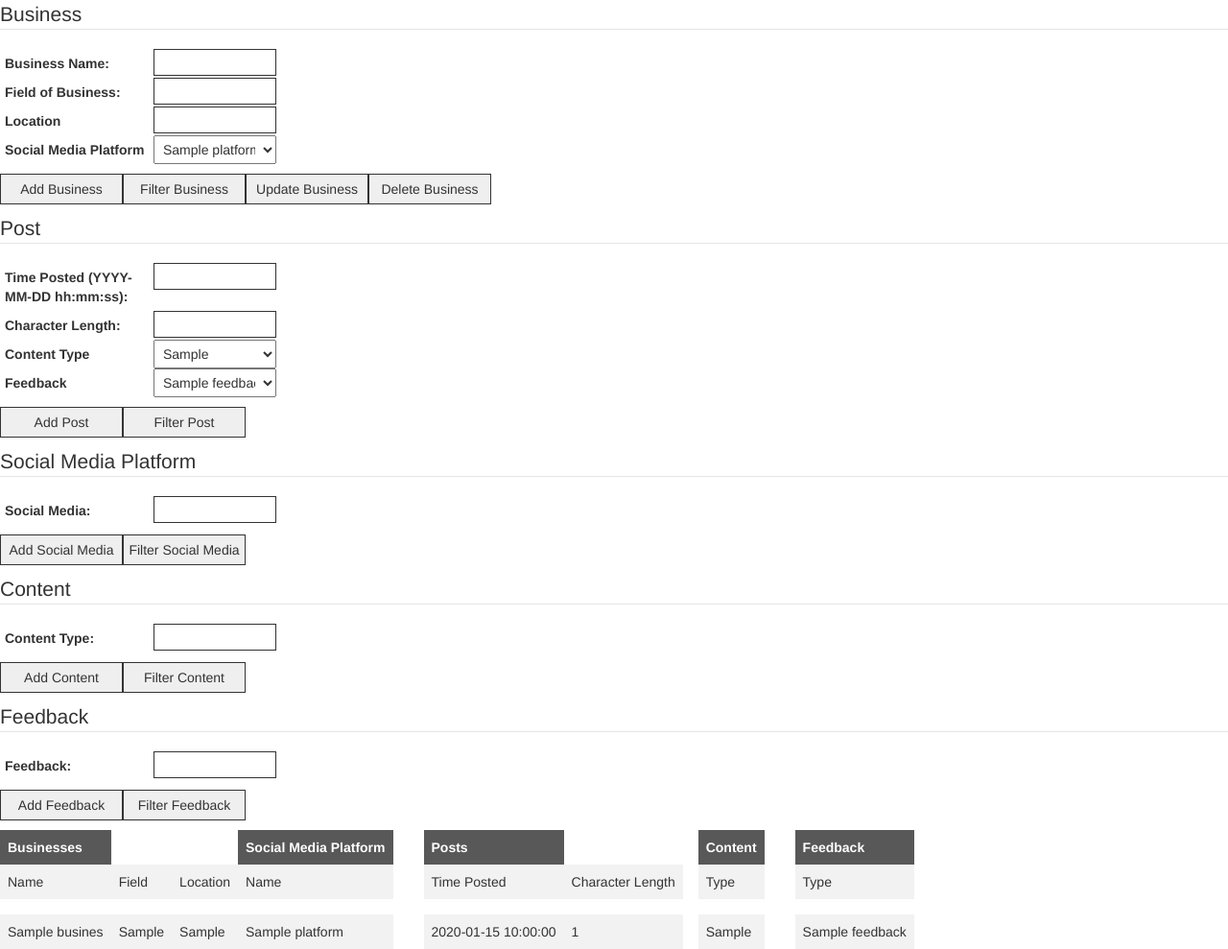
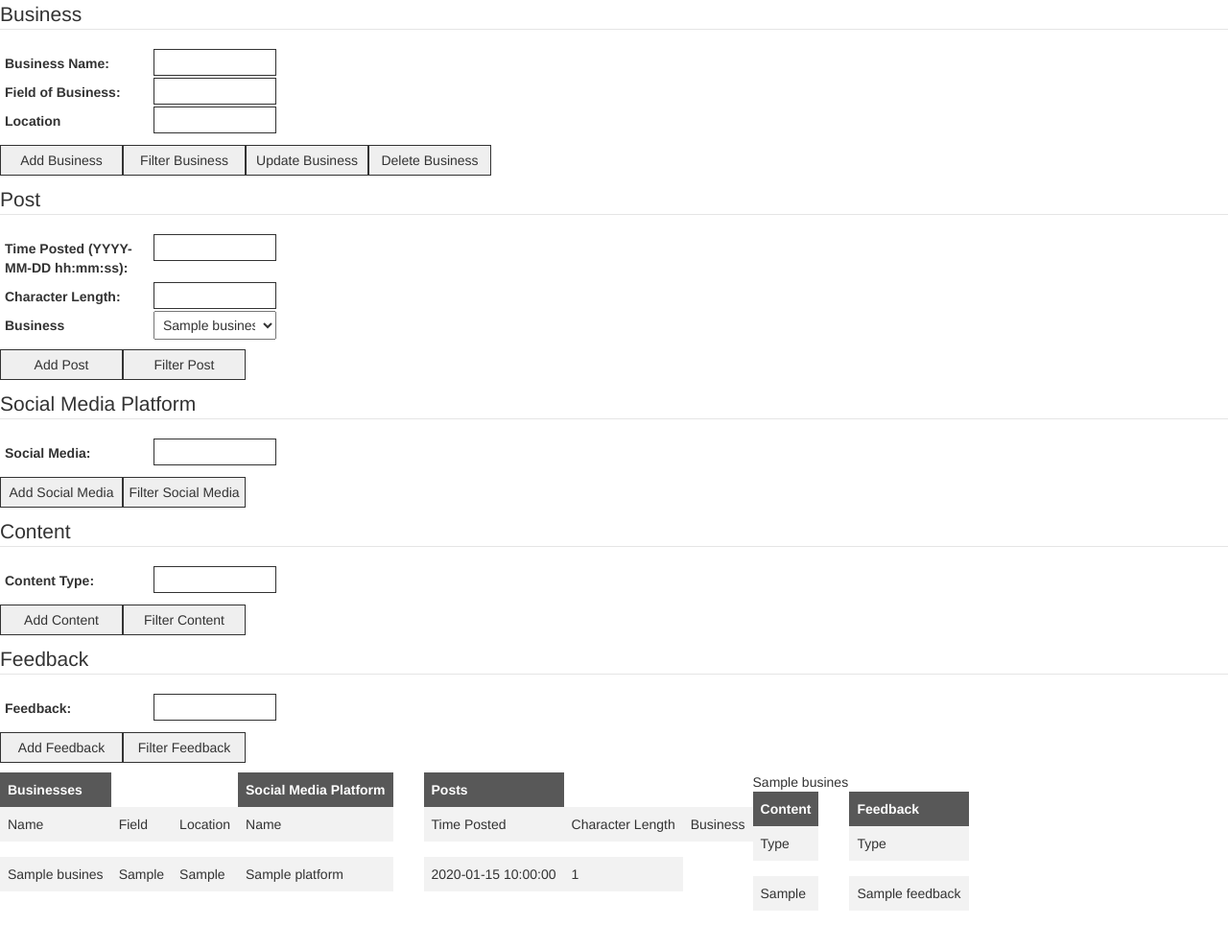
Before and after one commit to iamseanwhite/database-project, a PHP site: page / in a window 1280 px wide. Shown: the whole page at 96% size. After the commit the page ends 949 px from the top, so only its background shows below. Run offline with PHP 8.4, Linux system fonts and the light colour scheme; tables that the repository leaves empty hold one stand-in row (values such as "Sample post"); data that the repository does not hold is empty.

Commit message:
added relation between post and business

```diff
--- a/index.php
+++ b/index.php
@@ -79,25 +79,7 @@ if($mysqli->connect_errno){
         <br class="clear" />
         <label for="location">Location</label><input type="text" name="location" id="location" />
         <br class="clear" />
-        <label>Social Media Platform</label>
-        <select name = "SocialMediaPlatform">
-            <?php
-            if(!($stmt = $mysqli->prepare("SELECT id, name FROM social_media_platform"))){
-                echo "Prepare failed: "  . $stmt->errno . " " . $stmt->error;
-            }
 
-            if(!$stmt->execute()){
-                echo "Execute failed: "  . $mysqli->connect_errno . " " . $mysqli->connect_error;
-            }
-            if(!$stmt->bind_result($id, $s_m_name)){
-                echo "Bind failed: "  . $mysqli->connect_errno . " " . $mysqli->connect_error;
-            }
-            while($stmt->fetch()){
-                echo '<option value=" '. $id . ' "> ' . $s_m_name . '</option>\n';
-            }
-            $stmt->close();
-            ?>
-        </select>
     </fieldset>
     <div>
     <input style = "float: left" type="submit" name="addbusiness" value="Add Business"/>
@@ -114,42 +96,22 @@ if($mysqli->connect_errno){
 
         <label for="time_posted">Character Length:</label><input type="text" name="character_length" id="character_length" />
         <br class="clear" />
-        <label>Content Type</label>
-        <select name="ContentType">
+
+		<label>Business</label>
+        <select name = "business">
             <?php
-            if(!($stmt = $mysqli->prepare("SELECT id, type FROM content"))){
+            if(!($stmt = $mysqli->prepare("SELECT id, name FROM business"))){
                 echo "Prepare failed: "  . $stmt->errno . " " . $stmt->error;
             }
 
             if(!$stmt->execute()){
                 echo "Execute failed: "  . $mysqli->connect_errno . " " . $mysqli->connect_error;
             }
-            if(!$stmt->bind_result($id, $c_type)){
+            if(!$stmt->bind_result($b_id, $b_name)){
                 echo "Bind failed: "  . $mysqli->connect_errno . " " . $mysqli->connect_error;
             }
             while($stmt->fetch()){
-                echo '<option value=" '. $id . ' "> ' . $c_type . '</option>\n';
-            }
-            $stmt->close();
-            ?>
-        </select>
-
-        <br class="clear" />
-        <label>Feedback</label>
-        <select name="FeedbackType">
-            <?php
-            if(!($stmt = $mysqli->prepare("SELECT id, name FROM feedback"))){
-                echo "Prepare failed: "  . $stmt->errno . " " . $stmt->error;
-            }
-
-            if(!$stmt->execute()){
-                echo "Execute failed: "  . $mysqli->connect_errno . " " . $mysqli->connect_error;
-            }
-            if(!$stmt->bind_result($id, $f_name)){
-                echo "Bind failed: "  . $mysqli->connect_errno . " " . $mysqli->connect_error;
-            }
-            while($stmt->fetch()){
-                echo '<option value=" '. $id . ' "> ' . $f_name . '</option>\n';
+                echo '<option value=" '. $b_id . ' "> ' . $b_name . '</option>\n';
             }
             $stmt->close();
             ?>
@@ -276,6 +238,7 @@ if($mysqli->connect_errno){
         <tr>
             <td>Time Posted</td>
             <td>Character Length</td>
+			<td>Business</td>
         </tr>
         <tr>
             <td> </td>
@@ -285,18 +248,18 @@ if($mysqli->connect_errno){
 
 
         <?php
-        if(!($stmt = $mysqli->prepare("SELECT post.time_posted, post.character_length FROM post"))){
+        if(!($stmt = $mysqli->prepare("SELECT post.time_posted, post.character_length, business.name FROM post INNER JOIN business ON business.id = post.business"))){
             echo "Prepare failed: "  . $stmt->errno . " " . $stmt->error;
         }
 
         if(!$stmt->execute()){
             echo "Execute failed: "  . $mysqli->connect_errno . " " . $mysqli->connect_error;
         }
-        if(!$stmt->bind_result($p_timeposted, $p_charlength)){
+        if(!$stmt->bind_result($p_timeposted, $p_charlength, $p_business)){
             echo "Bind failed: "  . $mysqli->connect_errno . " " . $mysqli->connect_error;
         }
         while($stmt->fetch()){
-            echo "<tr>\n<td>\n" . $p_timeposted . "\n</td>\n<td>\n" . $p_charlength . "\n</td>\n</tr>\n";
+            echo "<tr>\n<td>\n" . $p_timeposted . "\n</td>\n<td>\n" . $p_charlength . "\n</td>\n</tr>\n" . $p_business . "\n</td>\n</tr>\n";
         }
         $stmt->close();
         ?>
--- a/post.php
+++ b/post.php
@@ -9,10 +9,11 @@ if($mysqli->connect_errno){
 
 //INSERT
 if (isset($_POST['addpost'])) {
-	if(!($stmt = $mysqli->prepare("INSERT INTO post (time_posted, character_length)  VALUES (?,?) "))){
+
+	if(!($stmt = $mysqli->prepare("INSERT INTO post (time_posted, character_length, business)  VALUES (?,?,?) "))){
 		echo "Prepare failed: "  . $stmt->errno . " " . $stmt->error;
 	}
-	if(!($stmt->bind_param("si",$_POST['time_posted'],$_POST['character_length']))){
+	if(!($stmt->bind_param("sii",$_POST['time_posted'],$_POST['character_length'],$_POST['business']))){
 		echo "Bind failed: "  . $stmt->errno . " " . $stmt->error;
 	}
 	if(!$stmt->execute()){
```
